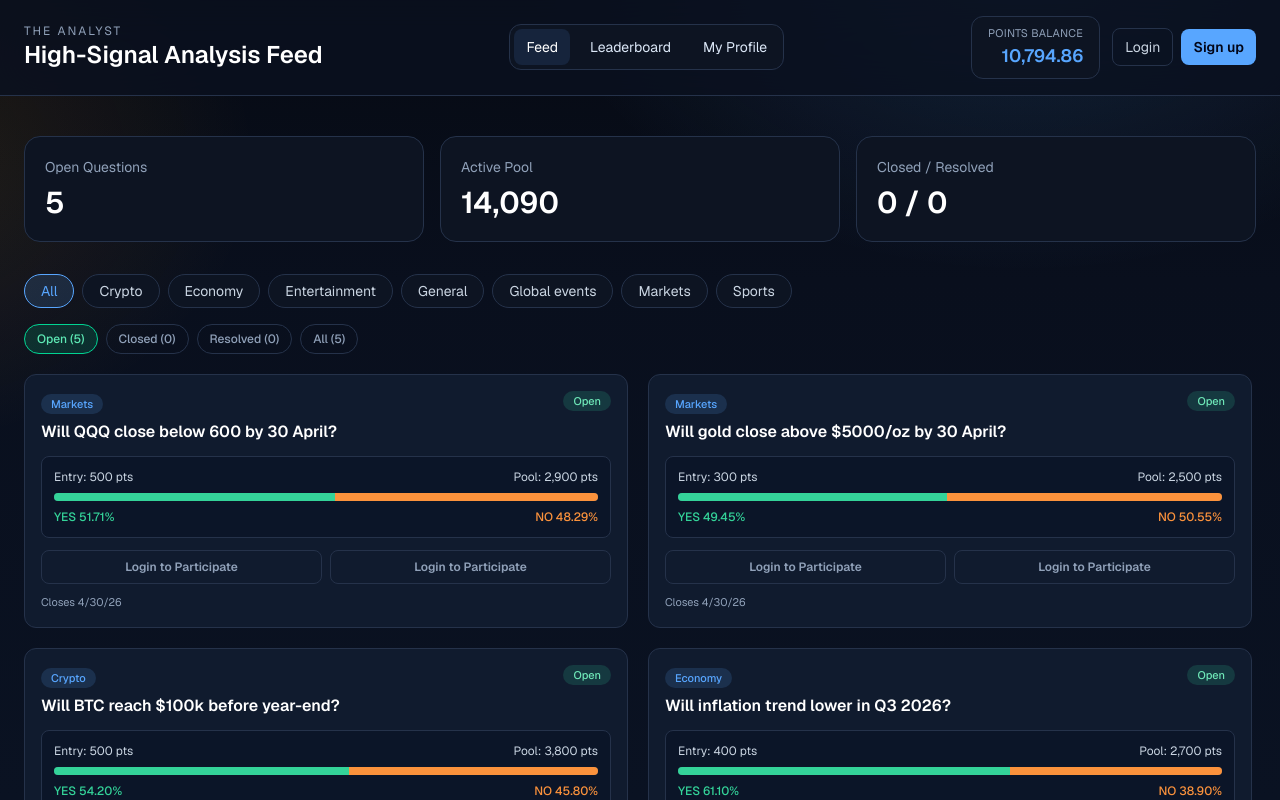
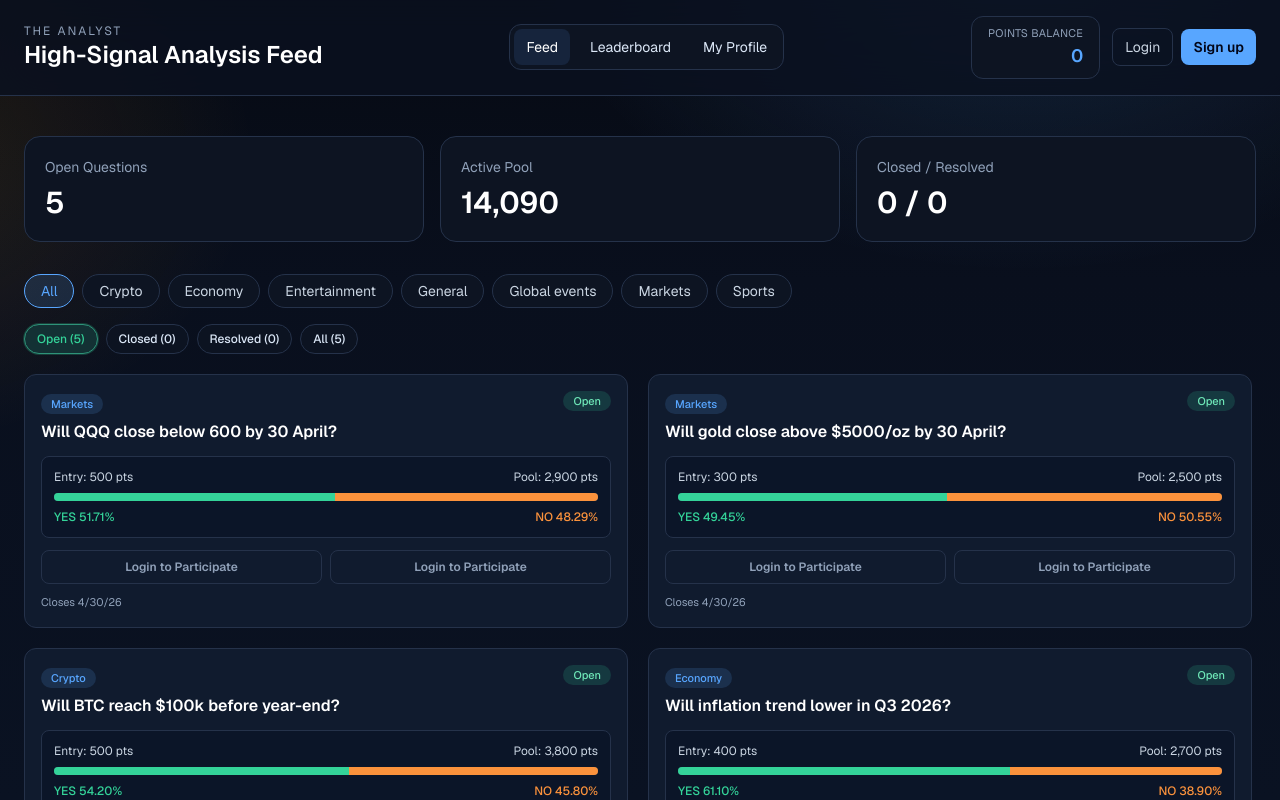
Before and after one commit to rohita320-spec/theanalyst-frontend, a Next.js app: page /feed in a window 1280 px wide. Shown: the top 800 px of the page. Built offline with nearby package versions, Linux system fonts and the light colour scheme; no server answers.

Commit message:
Fix feed balance and brighten feed tabs

```diff
--- a/src/app/admin/page.tsx
+++ b/src/app/admin/page.tsx
@@ -805,10 +805,10 @@ export default function AdminPage() {
       <section className="mb-8">
         <h2 className="mb-3 text-sm font-semibold uppercase tracking-wide text-slate-400">Data Summary</h2>
         <div className="grid gap-4 sm:grid-cols-2 lg:grid-cols-4">
-          <StatCard label="Bubble Users" value={summary?.bubble_users_count ?? "—"} />
+          <StatCard label="Users" value={summary?.auth_users_count ?? authUsers.length} />
           <StatCard label="Open Questions" value={openQuestions.length} />
           <StatCard label="Resolved Questions" value={finalizedQuestions.length} />
-          <StatCard label="Auth Accounts" value={summary?.auth_users_count ?? authUsers.length} />
+          <StatCard label="Pending Approvals" value={pendingQuestions.length} />
         </div>
       </section>
 
@@ -1703,7 +1703,7 @@ export default function AdminPage() {
           </div>
           <div className="flex flex-col gap-1 rounded-xl border border-[var(--stroke)] bg-[#0b1528] p-4">
             <p className="font-semibold text-[var(--brand)]">PostgreSQL (Data Layer)</p>
-            <p className="text-slate-400">PostgreSQL is the persistent database for all platform data — users, questions, predictions, balances, outcomes, and audit logs. It stores every event and acts as the authoritative data store outside Bubble. Used for auth, leaderboard scores, and complete audit trails.</p>
+            <p className="text-slate-400">PostgreSQL is the persistent database for all platform data — users, questions, predictions, balances, outcomes, and audit logs. It stores every event and acts as the authoritative data store for the platform. Used for auth, leaderboard scores, and complete audit trails.</p>
           </div>
           <div className="flex flex-col gap-1 rounded-xl border border-[var(--stroke)] bg-[#0b1528] p-4">
             <p className="font-semibold text-[var(--brand)]">Question Lifecycle</p>
@@ -1732,7 +1732,6 @@ export default function AdminPage() {
             Public App ↗
           </a>
         </div>
-        <p className="admin-section-muted mt-3 text-sm">Share <span className="font-medium text-[var(--brand)]">{publicAppUrl}</span> with users. The same live link is used for browsing, signup, and login.</p>
       </section>
     </main>
   );
--- a/src/app/feed/page.tsx
+++ b/src/app/feed/page.tsx
@@ -6,14 +6,13 @@ import QuestionCard from "../../components/QuestionCard";
 import TrendModal from "../../components/TrendModal";
 import {
   fetchFeedQuestions,
+  fetchMeProfileSummary,
   placePrediction,
-  fetchProfile,
   fetchQuestionHistory,
   type FeedQuestion,
   type HistoryPoint,
   type ProfilePayload,
 } from "../../lib/api";
-import { DEMO_USER_ID } from "../../lib/mockData";
 
 const categories = [
   "All",
@@ -75,20 +74,24 @@ export default function FeedPage() {
     notifTimerRef.current = setTimeout(() => setNotification(null), 4500);
   }
 
-  const loadData = async (category: string) => {
+  const loadData = async (category: string, token?: string) => {
     setLoading(true);
     const [questionsData, profileData] = await Promise.allSettled([
       fetchFeedQuestions(category, "all"),
-      fetchProfile(DEMO_USER_ID),
+      token ? fetchMeProfileSummary(token) : Promise.resolve(null),
     ]);
     if (questionsData.status === "fulfilled") setQuestions(questionsData.value);
-    if (profileData.status === "fulfilled") setProfile(profileData.value);
+    if (profileData.status === "fulfilled") {
+      setProfile(profileData.value?.profile ?? null);
+    } else {
+      setProfile(null);
+    }
     setLoading(false);
   };
 
   useEffect(() => {
-    loadData(selectedCategory);
-  }, [selectedCategory]);
+    loadData(selectedCategory, authToken || undefined);
+  }, [selectedCategory, authToken]);
 
   const filteredQuestions = useMemo(() => {
     let result = questions;
@@ -240,10 +243,10 @@ export default function FeedPage() {
             {(["open", "closed", "resolved", "all"] as const).map((s) => {
               const counts: Record<string, number> = { open: openQuestions, closed: closedQuestions, resolved: resolvedQuestions, all: questions.length };
               const colors: Record<string, string> = {
-                open: selectedStatus === s ? "border-emerald-400 bg-emerald-400/15 text-emerald-300" : "border-[var(--stroke)] text-slate-400 hover:border-emerald-400/50",
-                closed: selectedStatus === s ? "border-amber-400 bg-amber-400/15 text-amber-300" : "border-[var(--stroke)] text-slate-400 hover:border-amber-400/50",
-                resolved: selectedStatus === s ? "border-purple-400 bg-purple-400/15 text-purple-300" : "border-[var(--stroke)] text-slate-400 hover:border-purple-400/50",
-                all: selectedStatus === s ? "border-[var(--brand)] bg-[var(--brand)]/15 text-[var(--brand)]" : "border-[var(--stroke)] text-slate-400 hover:border-slate-500",
+                open: selectedStatus === s ? "feed-status-tab-active-open" : "feed-status-tab",
+                closed: selectedStatus === s ? "feed-status-tab-active-closed" : "feed-status-tab",
+                resolved: selectedStatus === s ? "feed-status-tab-active-resolved" : "feed-status-tab",
+                all: selectedStatus === s ? "feed-status-tab-active-all" : "feed-status-tab",
               };
               return (
                 <button
--- a/src/app/globals.css
+++ b/src/app/globals.css
@@ -115,6 +115,55 @@ button {
 
 .status-open-text {
   color: var(--status-open-text) !important;
+}
+
+.status-closed {
+  background-color: rgba(234, 122, 47, 0.14) !important;
+  color: #c75c16 !important;
+}
+
+.status-resolved {
+  background-color: rgba(37, 99, 235, 0.14) !important;
+  color: #2457c5 !important;
+}
+
+.feed-status-tab {
+  border-color: var(--stroke) !important;
+  background: color-mix(in srgb, var(--surface) 88%, transparent) !important;
+  color: var(--admin-visibility-text) !important;
+}
+
+.feed-status-tab:hover {
+  border-color: color-mix(in srgb, var(--brand) 40%, var(--stroke)) !important;
+  color: var(--foreground) !important;
+}
+
+.feed-status-tab-active-open {
+  border-color: color-mix(in srgb, var(--yes) 60%, var(--stroke)) !important;
+  background: color-mix(in srgb, var(--yes) 15%, var(--surface)) !important;
+  color: var(--yes) !important;
+  box-shadow: 0 0 0 1px color-mix(in srgb, var(--yes) 22%, transparent);
+}
+
+.feed-status-tab-active-closed {
+  border-color: color-mix(in srgb, var(--no) 55%, var(--stroke)) !important;
+  background: color-mix(in srgb, var(--no) 13%, var(--surface)) !important;
+  color: var(--no) !important;
+  box-shadow: 0 0 0 1px color-mix(in srgb, var(--no) 20%, transparent);
+}
+
+.feed-status-tab-active-resolved {
+  border-color: color-mix(in srgb, var(--brand) 60%, var(--stroke)) !important;
+  background: color-mix(in srgb, var(--brand) 14%, var(--surface)) !important;
+  color: var(--brand) !important;
+  box-shadow: 0 0 0 1px color-mix(in srgb, var(--brand) 22%, transparent);
+}
+
+.feed-status-tab-active-all {
+  border-color: color-mix(in srgb, var(--brand) 60%, var(--stroke)) !important;
+  background: color-mix(in srgb, var(--brand) 16%, var(--surface)) !important;
+  color: var(--admin-visibility-text) !important;
+  box-shadow: 0 0 0 1px color-mix(in srgb, var(--brand) 22%, transparent);
 }
 
 .date-time-input {
--- a/src/components/QuestionCard.tsx
+++ b/src/components/QuestionCard.tsx
@@ -35,8 +35,8 @@ export default function QuestionCard({ question, onOpenChart, onAnalyze, placing
   const noWidth = 100 - yesWidth;
 
   function statusBadge() {
-    if (isResolved) return { label: "Resolved", cls: "bg-purple-500/15 text-purple-300" };
-    if (!isOpen) return { label: "Closed", cls: "bg-amber-500/15 text-amber-300" };
+    if (isResolved) return { label: "Resolved", cls: "status-resolved" };
+    if (!isOpen) return { label: "Closed", cls: "status-closed" };
     return { label: "Open", cls: "status-open" };
   }
 
```
